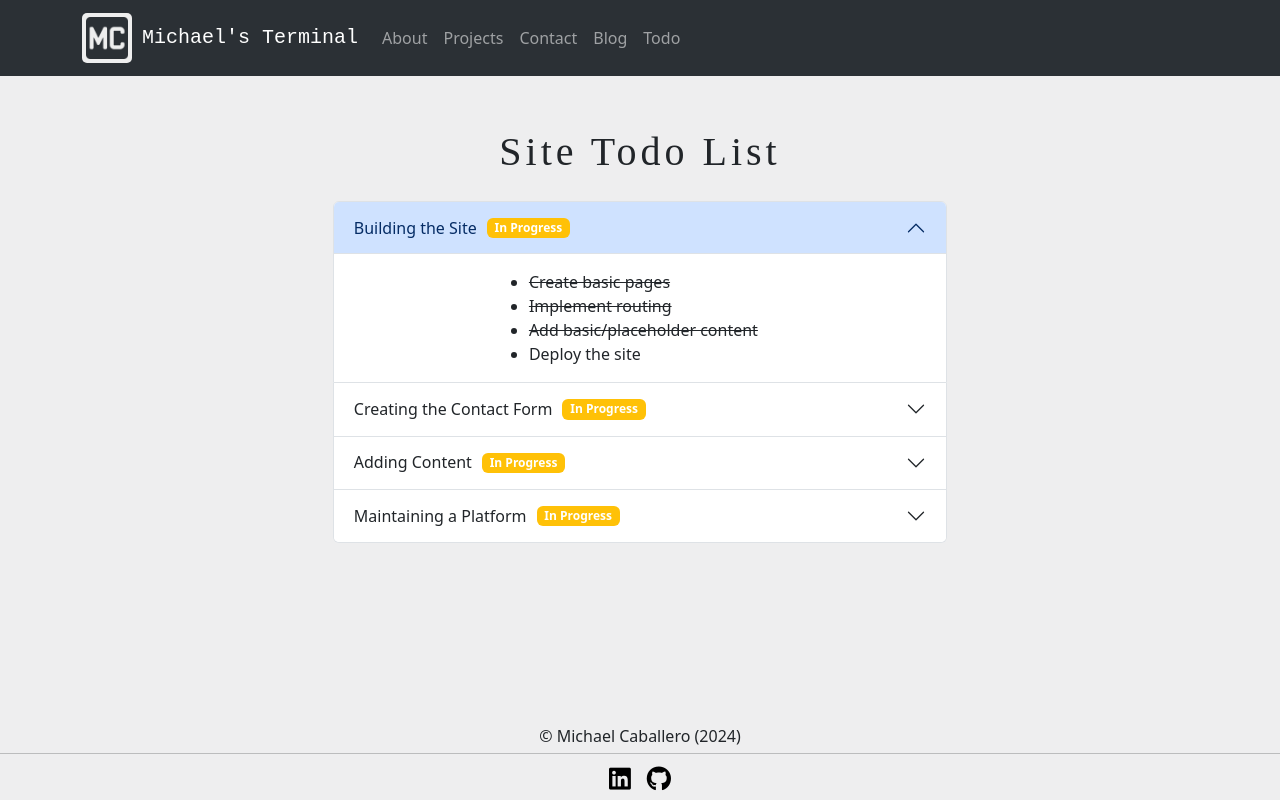
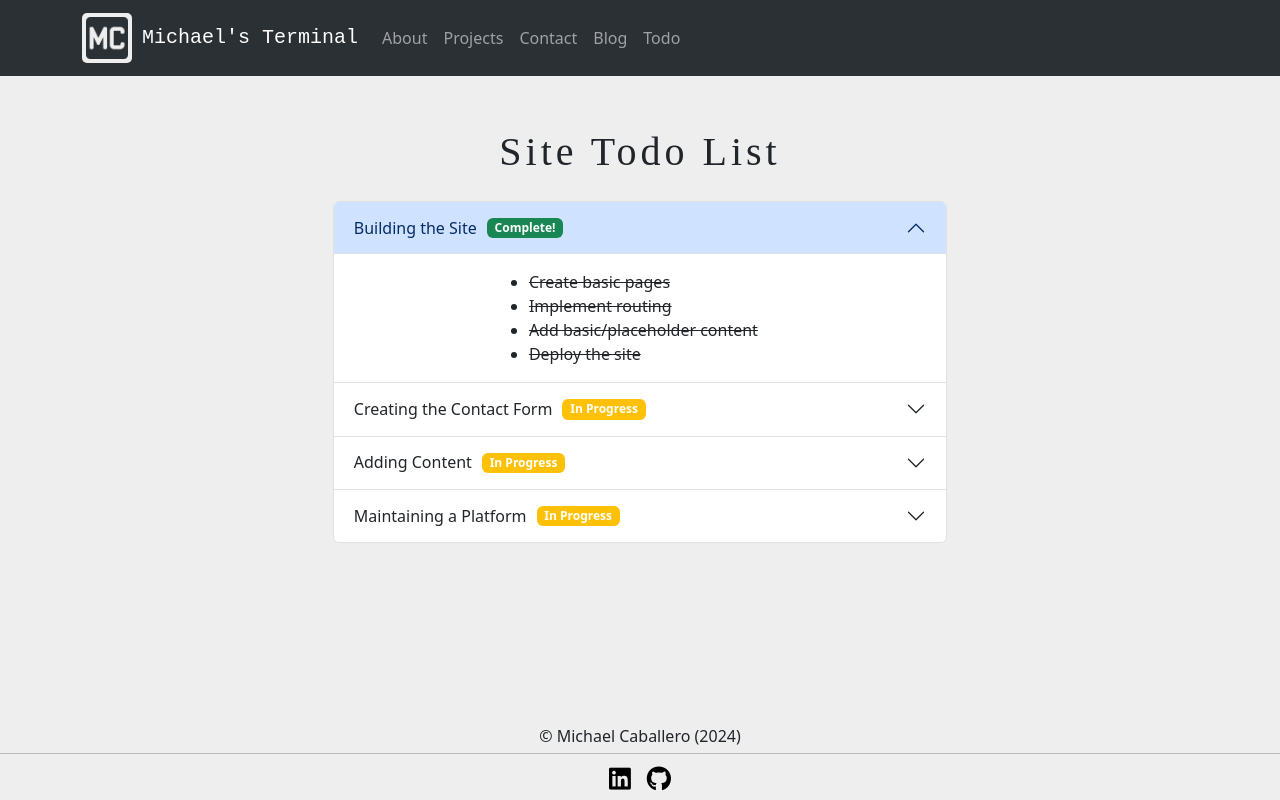
Before and after one commit to mCaballero1224/portfolio-site, a React (Vite) app in the folder frontend/: page /todo in a window 1280 px wide. Built offline with nearby package versions, Linux system fonts and the light colour scheme.

Commit message:
Update site todo list

```diff
--- a/frontend/src/routes/Todo.tsx
+++ b/frontend/src/routes/Todo.tsx
@@ -7,13 +7,13 @@ export default function Todo() {
       <h1>Site Todo List</h1>
       <Accordion defaultActiveKey="0" className="todo-list">
         <Accordion.Item eventKey="0">
-          <Accordion.Header>Building the Site<Badge bg="warning" className="in-progress-badge">In Progress</Badge></Accordion.Header>
+          <Accordion.Header>Building the Site<Badge bg="success" className="in-progress-badge">Complete!</Badge></Accordion.Header>
           <Accordion.Body>
             <ul className="todo-list">
               <li className="todo-done">Create basic pages</li>
               <li className="todo-done">Implement routing</li>
               <li className="todo-done">Add basic/placeholder content</li>
-              <li>Deploy the site</li>
+              <li className="todo-done">Deploy the site</li>
             </ul>
           </Accordion.Body>
         </Accordion.Item>
```
